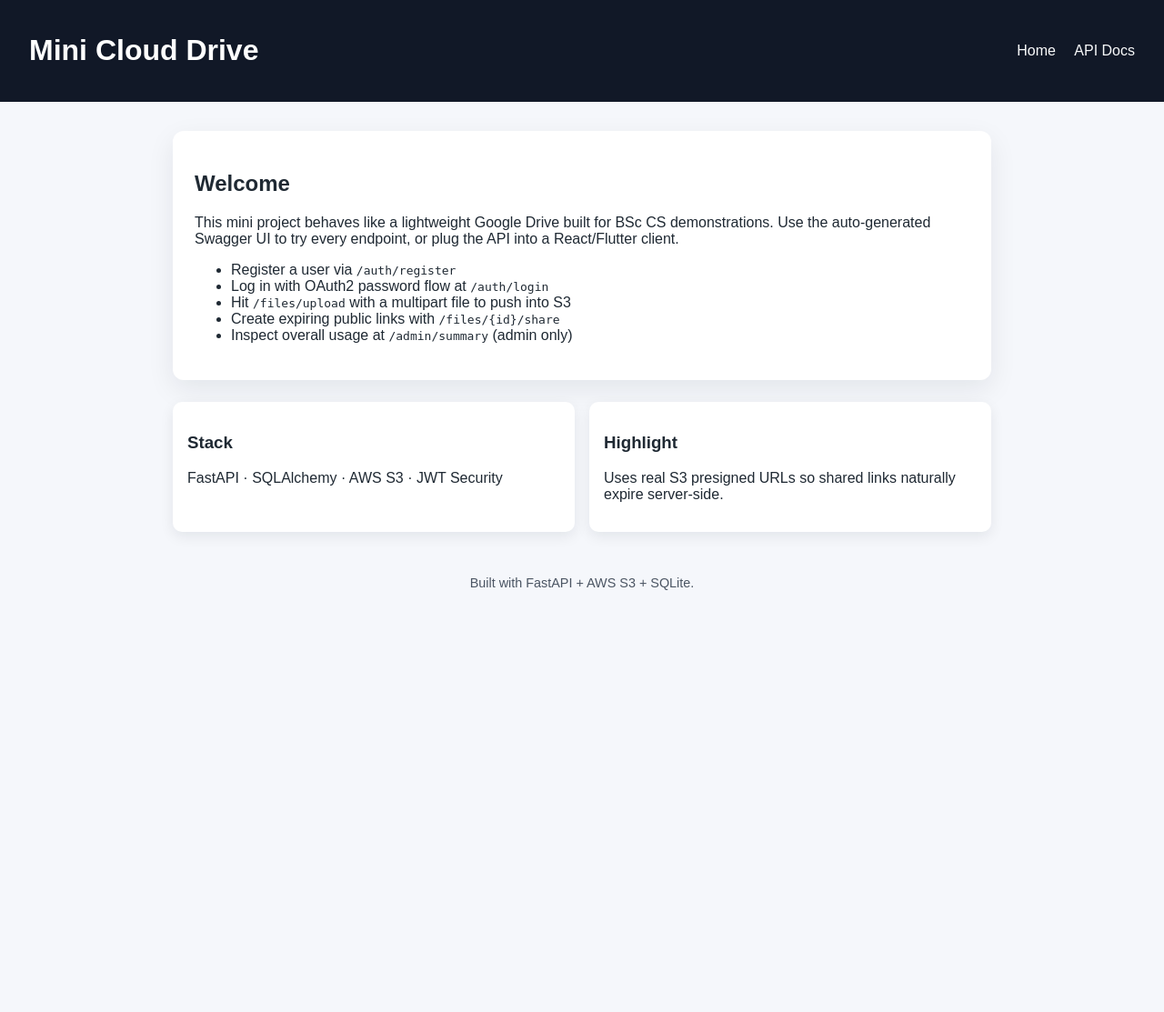
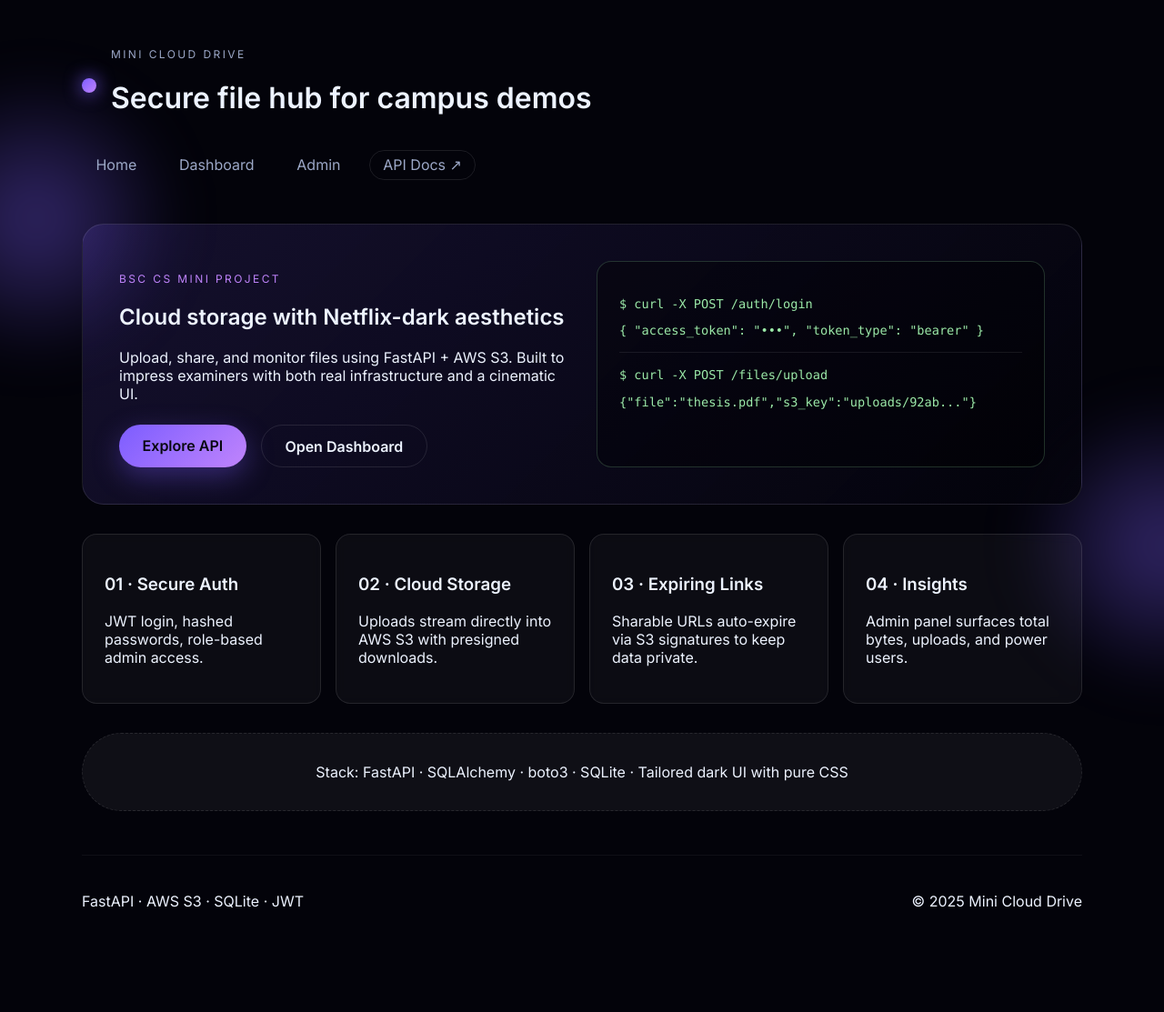
Before and after one commit to taslim19/s3-file-uploader, a FastAPI app: page / in a window 1280 px wide. Shown: the whole page at 91% size. Before the commit the page ends 649 px from the top, so only its background shows below. Run offline with FastAPI, Linux system fonts and the light colour scheme; parts of the project's set-up code (start-up, migrations or seed data) failed here and were passed over.

Commit message:
feat(ui): restyle landing and dashboards

```diff
--- a/static/styles.css
+++ b/static/styles.css
@@ -1,55 +1,287 @@
-body {
-  font-family: Arial, sans-serif;
-  margin: 0;
-  background: #f5f7fb;
-  color: #1f2933;
+@import url("https://fonts.googleapis.com/css2?family=Inter:wght@400;500;600&display=swap");
+
+:root {
+  --bg: #03030a;
+  --bg-soft: #0b0f1c;
+  --bg-glass: rgba(255, 255, 255, 0.04);
+  --text: #edf3ff;
+  --text-muted: #9ca8c7;
+  --accent: #7c5dff;
+  --accent-strong: #c084fc;
+  --border: rgba(255, 255, 255, 0.1);
 }
 
-header {
-  background: #111827;
-  color: #fff;
-  padding: 1rem 2rem;
+* {
+  box-sizing: border-box;
+}
+
+body {
+  font-family: "Inter", sans-serif;
+  margin: 0;
+  background: var(--bg);
+  color: var(--text);
+  min-height: 100vh;
+}
+
+.app-body {
+  position: relative;
+  overflow-x: hidden;
+  padding-bottom: 4rem;
+}
+
+.orb {
+  position: fixed;
+  width: 320px;
+  height: 320px;
+  background: radial-gradient(circle, rgba(124, 93, 255, 0.4), transparent 70%);
+  filter: blur(30px);
+  z-index: 0;
+}
+
+.orb-left {
+  top: 10%;
+  left: -120px;
+}
+
+.orb-right {
+  bottom: 5%;
+  right: -160px;
+}
+
+.shell {
+  position: relative;
+  z-index: 1;
+  width: min(1100px, 90vw);
+  margin: 0 auto;
+}
+
+header.shell {
+  padding: 2.5rem 0 1rem;
   display: flex;
-  justify-content: space-between;
+  flex-direction: column;
+  gap: 1rem;
+}
+
+.brand {
+  display: flex;
+  gap: 1rem;
   align-items: center;
 }
 
-nav a {
-  color: #f9fafb;
-  margin-left: 1rem;
-  text-decoration: none;
+.dot {
+  width: 16px;
+  height: 16px;
+  border-radius: 50%;
+  background: linear-gradient(135deg, var(--accent), var(--accent-strong));
+  box-shadow: 0 0 20px var(--accent);
 }
 
-main {
-  padding: 2rem;
-  max-width: 900px;
-  margin: auto;
+.eyebrow {
+  letter-spacing: 0.2em;
+  text-transform: uppercase;
+  font-size: 0.75rem;
+  color: var(--text-muted);
 }
 
-.card {
-  background: #fff;
-  border-radius: 12px;
+.accent {
+  color: var(--accent-strong);
+}
+
+nav {
+  display: flex;
+  gap: 1rem;
+  flex-wrap: wrap;
+}
+
+nav a {
+  color: var(--text-muted);
+  text-decoration: none;
+  padding: 0.35rem 0.9rem;
+  border-radius: 999px;
+  border: 1px solid transparent;
+  transition: 0.2s;
+}
+
+nav a:hover {
+  color: var(--text);
+  border-color: var(--border);
+}
+
+nav a.ghost {
+  border-color: var(--border);
+}
+
+main.shell {
+  padding: 2rem 0 3rem;
+  display: flex;
+  flex-direction: column;
+  gap: 2rem;
+}
+
+.hero {
+  background: linear-gradient(135deg, rgba(124, 93, 255, 0.15), rgba(3, 3, 10, 0.8));
+  border: 1px solid var(--border);
+  border-radius: 24px;
+  padding: 2.5rem;
+  display: grid;
+  grid-template-columns: repeat(auto-fit, minmax(250px, 1fr));
+  gap: 2rem;
+}
+
+.hero-terminal {
+  background: rgba(0, 0, 0, 0.35);
+  border-radius: 16px;
   padding: 1.5rem;
-  box-shadow: 0 10px 30px rgba(15, 23, 42, 0.08);
+  font-family: "JetBrains Mono", Consolas, monospace;
+  font-size: 0.85rem;
+  color: #9be9a8;
+  border: 1px solid rgba(155, 233, 168, 0.2);
+}
+
+.hero-terminal hr {
+  border: none;
+  border-top: 1px solid rgba(255, 255, 255, 0.08);
+  margin: 1rem 0;
+}
+
+.cta-row {
+  display: flex;
+  gap: 1rem;
+  flex-wrap: wrap;
+  margin-top: 1.5rem;
+}
+
+.btn {
+  border: none;
+  padding: 0.8rem 1.6rem;
+  border-radius: 999px;
+  font-weight: 600;
+  cursor: pointer;
+  text-decoration: none;
+  transition: transform 0.2s, box-shadow 0.2s;
+}
+
+.btn.primary {
+  background: linear-gradient(135deg, var(--accent), var(--accent-strong));
+  color: #080810;
+  box-shadow: 0 10px 30px rgba(124, 93, 255, 0.35);
+}
+
+.btn.secondary {
+  background: transparent;
+  color: var(--text);
+  border: 1px solid var(--border);
+}
+
+.btn:hover {
+  transform: translateY(-2px);
+}
+
+.feature-grid {
+  display: grid;
+  grid-template-columns: repeat(auto-fit, minmax(220px, 1fr));
+  gap: 1rem;
+}
+
+.feature-grid article {
+  background: var(--bg-glass);
+  border: 1px solid var(--border);
+  border-radius: 16px;
+  padding: 1.5rem;
+  backdrop-filter: blur(6px);
+}
+
+.pill {
+  border-radius: 999px;
+  background: rgba(255, 255, 255, 0.05);
+  border: 1px dashed var(--border);
+  text-align: center;
+  padding: 1rem 2rem;
+}
+
+.glass-panel {
+  background: var(--bg-glass);
+  border: 1px solid var(--border);
+  border-radius: 22px;
+  padding: 2rem;
+  backdrop-filter: blur(8px);
+}
+
+.panel-header {
+  display: flex;
+  justify-content: space-between;
+  align-items: flex-start;
+  gap: 1rem;
   margin-bottom: 1.5rem;
 }
 
-.grid {
-  display: grid;
-  grid-template-columns: repeat(auto-fit, minmax(200px, 1fr));
-  gap: 1rem;
+.badge {
+  padding: 0.2rem 0.9rem;
+  border-radius: 999px;
+  border: 1px solid var(--border);
+  color: var(--text-muted);
 }
 
-.grid article {
-  background: #fff;
-  padding: 1rem;
-  border-radius: 10px;
-  box-shadow: 0 5px 15px rgba(15, 23, 42, 0.08);
+.stats {
+  display: grid;
+  grid-template-columns: repeat(auto-fit, min(160px, 1fr));
+  gap: 1rem;
+  margin-bottom: 1rem;
 }
 
-footer {
-  text-align: center;
+.stats article {
+  border: 1px solid var(--border);
+  border-radius: 14px;
   padding: 1rem;
-  font-size: 0.9rem;
-  color: #4b5563;
+  background: rgba(0, 0, 0, 0.2);
 }
+
+.label {
+  color: var(--text-muted);
+  margin-bottom: 0.4rem;
+  display: block;
+  font-size: 0.85rem;
+}
+
+.input,
+textarea {
+  width: 100%;
+  background: rgba(0, 0, 0, 0.3);
+  border: 1px solid var(--border);
+  border-radius: 16px;
+  padding: 1rem;
+  color: var(--text);
+  font-family: inherit;
+  resize: vertical;
+}
+
+.muted {
+  color: var(--text-muted);
+}
+
+.footer {
+  border-top: 1px solid rgba(255, 255, 255, 0.05);
+  padding-top: 1.5rem;
+  margin-bottom: 2rem;
+  display: flex;
+  justify-content: space-between;
+  flex-wrap: wrap;
+  gap: 0.5rem;
+}
+
+.error {
+  color: #ff6b6b;
+}
+
+@media (max-width: 600px) {
+  header.shell {
+    text-align: center;
+  }
+  nav {
+    justify-content: center;
+  }
+  .panel-header {
+    flex-direction: column;
+    align-items: flex-start;
+  }
+}
--- a/templates/base.html
+++ b/templates/base.html
@@ -2,23 +2,34 @@
 <html lang="en">
   <head>
     <meta charset="UTF-8" />
-    <meta name="viewport" content="width=device-width, initial-scale=1.0" />
+    <meta name="viewport" content="width=device-width, initial-scale=1" />
     <title>{{ title if title else "Mini Cloud Drive" }}</title>
     <link rel="stylesheet" href="{{ url_for('static', path='/styles.css') }}" />
   </head>
-  <body>
-    <header>
-      <h1>Mini Cloud Drive</h1>
+  <body class="app-body">
+    <div class="orb orb-left"></div>
+    <div class="orb orb-right"></div>
+    <header class="shell">
+      <div class="brand">
+        <span class="dot"></span>
+        <div>
+          <p class="eyebrow">Mini Cloud Drive</p>
+          <h1>Secure file hub for campus demos</h1>
+        </div>
+      </div>
       <nav>
         <a href="/">Home</a>
-        <a href="/docs" target="_blank">API Docs</a>
+        <a href="/dashboard">Dashboard</a>
+        <a href="/admin-panel">Admin</a>
+        <a class="ghost" href="/docs" target="_blank">API Docs ↗</a>
       </nav>
     </header>
-    <main>
+    <main class="shell">
       {% block content %}{% endblock %}
     </main>
-    <footer>
-      Built with FastAPI + AWS S3 + SQLite.
+    <footer class="shell footer">
+      <p>FastAPI · AWS S3 · SQLite · JWT</p>
+      <p>&copy; 2025 Mini Cloud Drive</p>
     </footer>
   </body>
 </html>
--- a/templates/landing.html
+++ b/templates/landing.html
@@ -1,28 +1,49 @@
 {% extends "base.html" %}
 {% block content %}
-<section class="card">
-  <h2>Welcome</h2>
-  <p>
-    This mini project behaves like a lightweight Google Drive built for BSc CS
-    demonstrations. Use the auto-generated Swagger UI to try every endpoint,
-    or plug the API into a React/Flutter client.
-  </p>
-  <ul>
-    <li>Register a user via <code>/auth/register</code></li>
-    <li>Log in with OAuth2 password flow at <code>/auth/login</code></li>
-    <li>Hit <code>/files/upload</code> with a multipart file to push into S3</li>
-    <li>Create expiring public links with <code>/files/{id}/share</code></li>
-    <li>Inspect overall usage at <code>/admin/summary</code> (admin only)</li>
-  </ul>
+<section class="hero">
+  <div>
+    <p class="eyebrow accent">BSc CS Mini Project</p>
+    <h2>Cloud storage with Netflix-dark aesthetics</h2>
+    <p>
+      Upload, share, and monitor files using FastAPI + AWS S3. Built to impress
+      examiners with both real infrastructure and a cinematic UI.
+    </p>
+    <div class="cta-row">
+      <a class="btn primary" href="/docs" target="_blank">Explore API</a>
+      <a class="btn secondary" href="/dashboard">Open Dashboard</a>
+    </div>
+  </div>
+  <div class="hero-terminal">
+    <p>$ curl -X POST /auth/login</p>
+    <p>{ "access_token": "•••", "token_type": "bearer" }</p>
+    <hr />
+    <p>$ curl -X POST /files/upload</p>
+    <p>{"file":"thesis.pdf","s3_key":"uploads/92ab..."}</p>
+  </div>
 </section>
-<section class="grid">
+
+<section class="feature-grid">
   <article>
-    <h3>Stack</h3>
-    <p>FastAPI · SQLAlchemy · AWS S3 · JWT Security</p>
+    <h3>01 · Secure Auth</h3>
+    <p>JWT login, hashed passwords, role-based admin access.</p>
   </article>
   <article>
-    <h3>Highlight</h3>
-    <p>Uses real S3 presigned URLs so shared links naturally expire server-side.</p>
+    <h3>02 · Cloud Storage</h3>
+    <p>Uploads stream directly into AWS S3 with presigned downloads.</p>
+  </article>
+  <article>
+    <h3>03 · Expiring Links</h3>
+    <p>Sharable URLs auto-expire via S3 signatures to keep data private.</p>
+  </article>
+  <article>
+    <h3>04 · Insights</h3>
+    <p>Admin panel surfaces total bytes, uploads, and power users.</p>
   </article>
 </section>
+
+<section class="pill">
+  <p>
+    Stack: FastAPI · SQLAlchemy · boto3 · SQLite · Tailored dark UI with pure CSS
+  </p>
+</section>
 {% endblock %}
```
Also changed, not shown: templates/admin.html (+19 -9 lines), templates/dashboard.html (+25 -10 lines), README.md.
